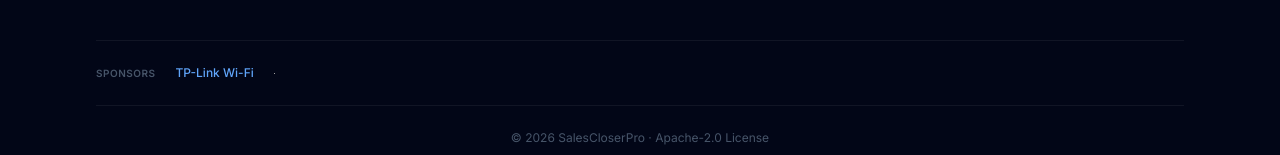
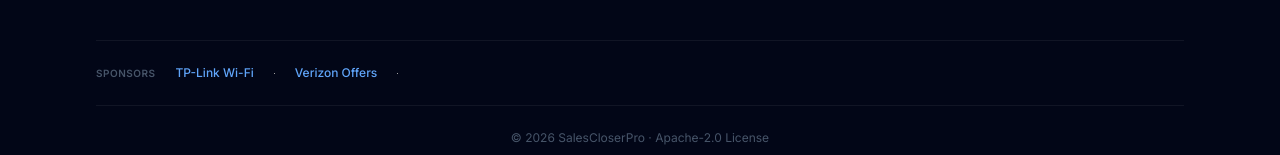
Before and after one commit to harborglowvintage-oss/salescloserpro.ai, a React (Vite) app: page /#/ in a window 1280 px wide. Shown: the part 7156-7311 px from the top of the page. Built offline with nearby package versions, Linux system fonts and the light colour scheme; no server answers; grey boxes are pictures that could not be loaded.

Commit message:
Add Verizon Offers CJ sponsor link next to TP-Link in all footer sections

```diff
--- a/src/components/auth/EmailGate.jsx
+++ b/src/components/auth/EmailGate.jsx
@@ -231,6 +231,17 @@ export default function EmailGate({ children }) {
               TP-Link Wi-Fi
             </a>
             <img src="https://www.ftjcfx.com/image-101696721-15610798" width="1" height="1" border="0" alt="" aria-hidden="true" />
+            {/* Verizon */}
+            <a
+              href="https://www.tkqlhce.com/click-101696721-11187187"
+              target="_blank"
+              rel="sponsored noopener"
+              className="text-[11px] text-blue-400 hover:text-blue-300 transition-colors font-medium"
+              title="Verizon — Deals & Offers"
+            >
+              Verizon Offers
+            </a>
+            <img src="https://www.tqlkg.com/image-101696721-11187187" width="1" height="1" border="0" alt="" aria-hidden="true" />
             {/* Add future sponsor links here */}
           </div>
         </div>
--- a/src/components/landing/LandingPage.jsx
+++ b/src/components/landing/LandingPage.jsx
@@ -856,6 +856,17 @@ export default function LandingPage() {
               TP-Link Wi-Fi
             </a>
             <img src="https://www.ftjcfx.com/image-101696721-15610798" width="1" height="1" border="0" alt="" aria-hidden="true" />
+            {/* Verizon */}
+            <a
+              href="https://www.tkqlhce.com/click-101696721-11187187"
+              target="_blank"
+              rel="sponsored noopener"
+              className="text-xs text-blue-400 hover:text-blue-300 transition-colors font-medium"
+              title="Verizon — Deals & Offers"
+            >
+              Verizon Offers
+            </a>
+            <img src="https://www.tqlkg.com/image-101696721-11187187" width="1" height="1" border="0" alt="" aria-hidden="true" />
             {/* Add future sponsor links here */}
           </div>
 
--- a/src/components/layout/Layout.jsx
+++ b/src/components/layout/Layout.jsx
@@ -275,6 +275,17 @@ export default function Layout() {
             TP-Link Wi-Fi
           </a>
           <img src="https://www.ftjcfx.com/image-101696721-15610798" width="1" height="1" border="0" alt="" aria-hidden="true" />
+          {/* Verizon */}
+          <a
+            href="https://www.tkqlhce.com/click-101696721-11187187"
+            target="_blank"
+            rel="sponsored noopener"
+            className="text-[11px] text-blue-500 hover:text-blue-400 dark:text-blue-400 dark:hover:text-blue-300 transition-colors font-medium"
+            title="Verizon — Deals & Offers"
+          >
+            Verizon Offers
+          </a>
+          <img src="https://www.tqlkg.com/image-101696721-11187187" width="1" height="1" border="0" alt="" aria-hidden="true" />
           {/* Add future sponsor links here */}
         </div>
 
```
